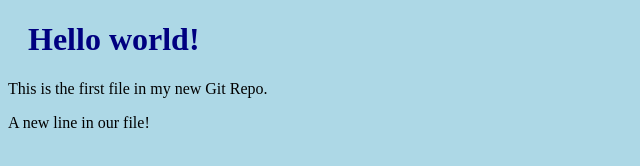
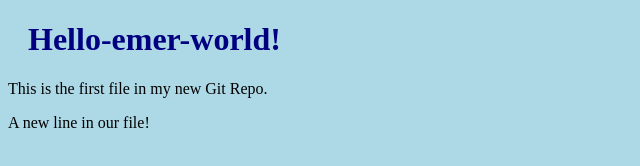
Before and after one commit to manoharmanu1405/hello-world, a plain HTML site: page index.html in a window 1280 px wide. Shown: the whole page, without its empty margins (0-640 px from the left). Drawn offline with Linux system fonts and the light colour scheme.

Commit message:
from eme

```diff
--- a/index.html
+++ b/index.html
@@ -6,7 +6,7 @@
 </head>
 <body>
 
-<h1>Hello world!</h1>
+<h1>Hello-emer-world!</h1>
 <p>This is the first file in my new Git Repo.</p>
 <p>A new line in our file!</p>
 
```
